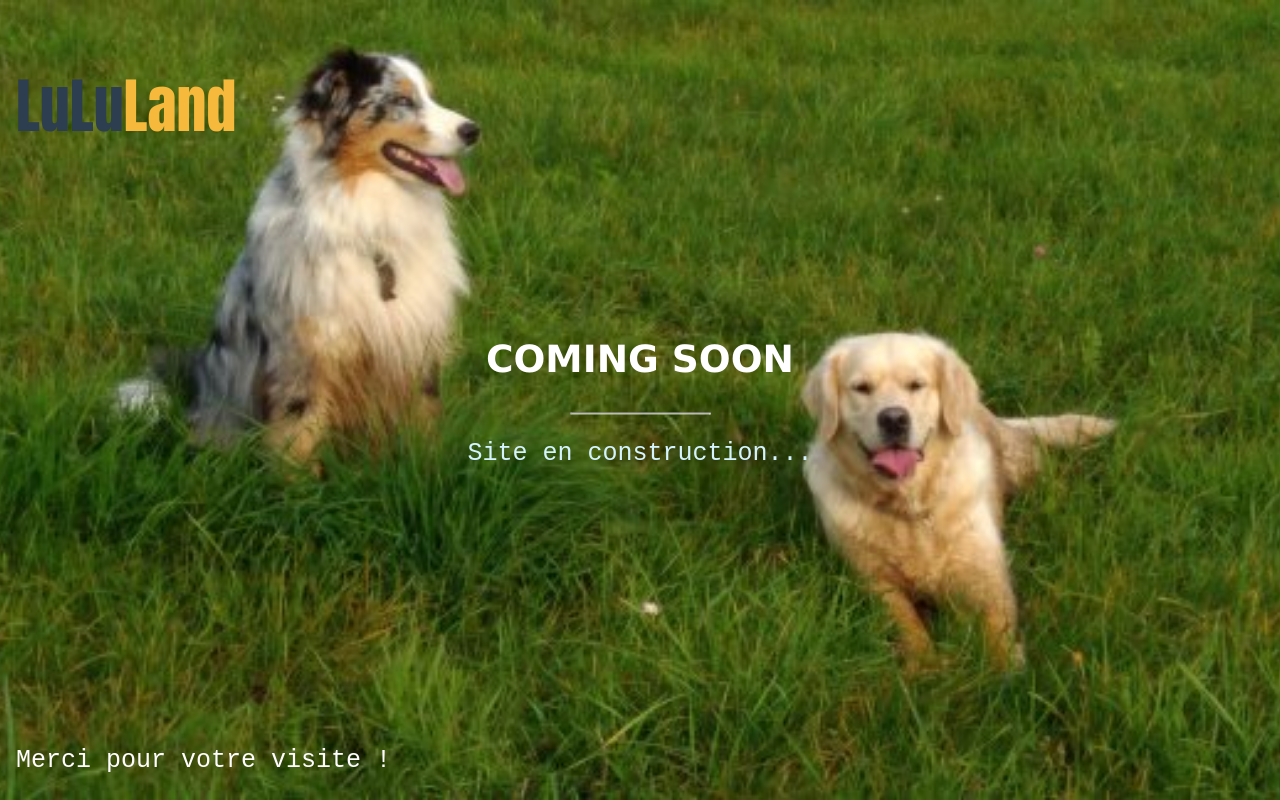
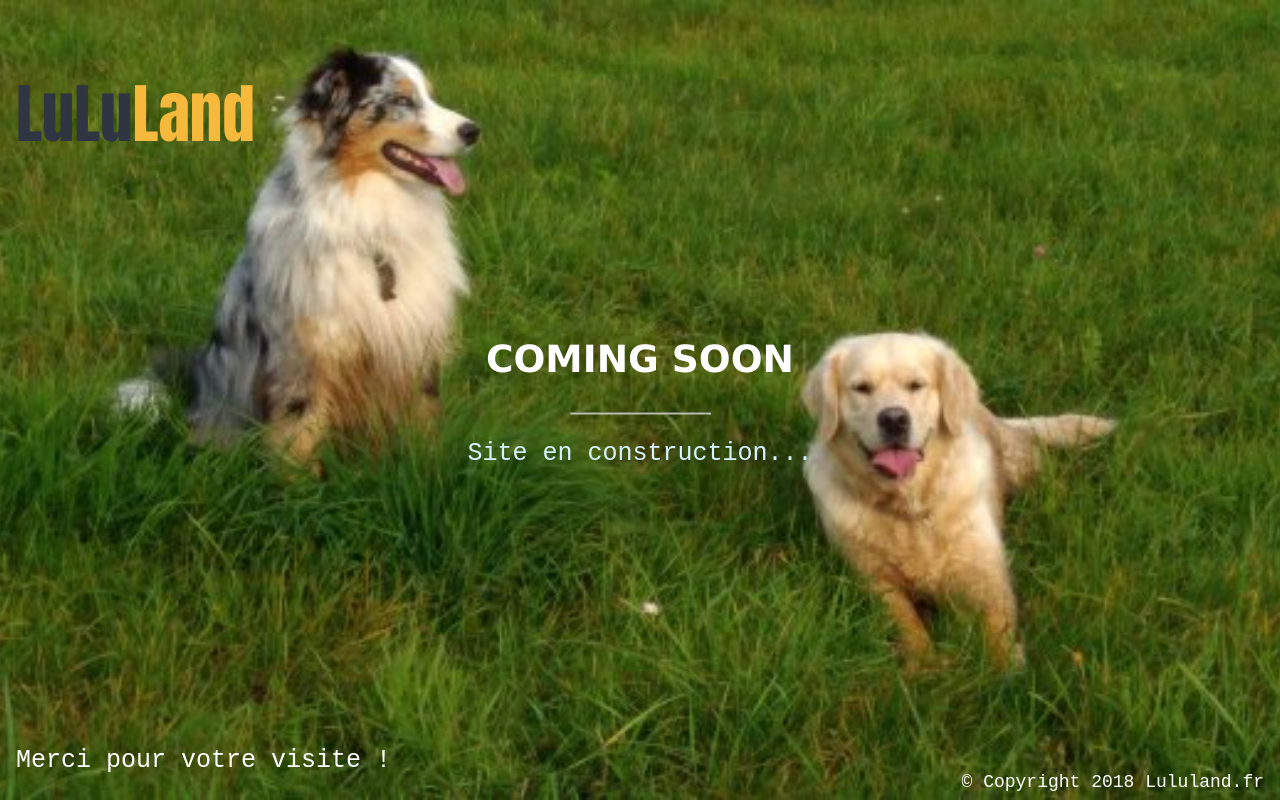
Before and after one commit to LLEC74/lululand, a plain HTML site: page index.html in a window 1280 px wide. Drawn offline with Linux system fonts and the light colour scheme.

Commit message:
copyright

```diff
--- a/index.html
+++ b/index.html
@@ -38,9 +38,9 @@ body, html
     position: absolute;
     top: 0;
    left:16px;
-    color:#2c3e50;
+    color:#2f3542;
     font-family: Impact, "Arial Black", sans-serif;
-    font-size: 60px;
+    font-size: 65px;
 }
 
 .bottomleft
@@ -48,6 +48,13 @@ body, html
     position: absolute;
     bottom: 0;
     left: 16px;
+}
+
+.bottomright {
+    position: absolute;
+    bottom: 8px;
+    right: 16px;
+    font-size: 18px;
 }
 
 .middle
@@ -79,6 +86,8 @@ hr {
   <div class="bottomleft">
     <p>Merci pour votre visite !</p>
   </div>
+ <div class="bottomright">&copy; Copyright 2018 Lululand.fr </div>
 </div>
+
 </body>
 </html>
```
